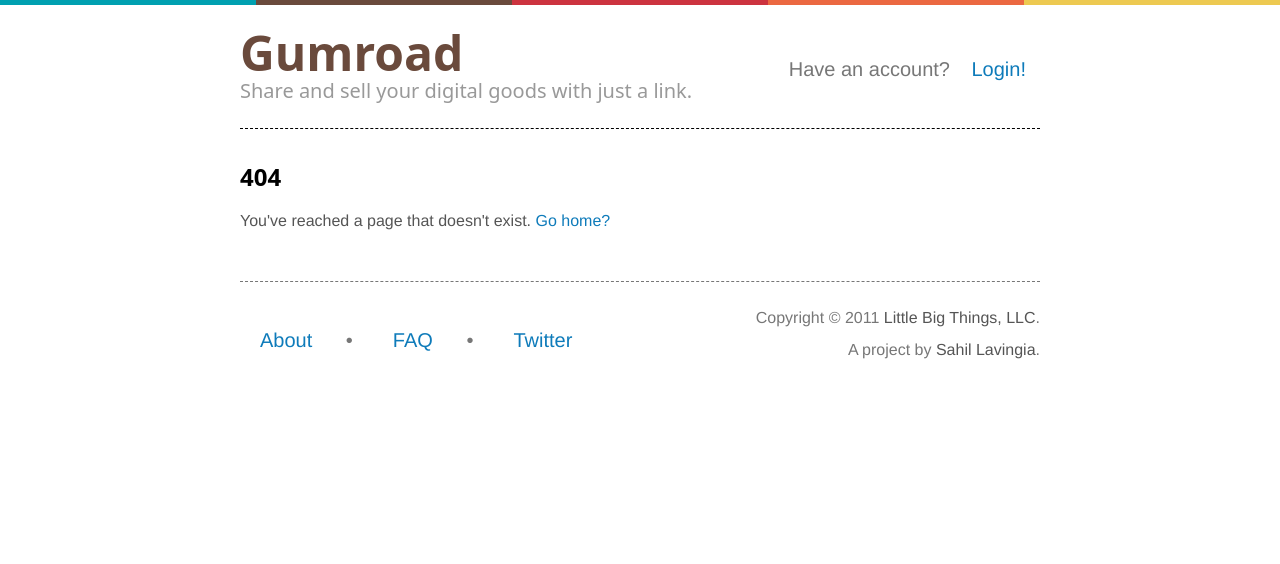
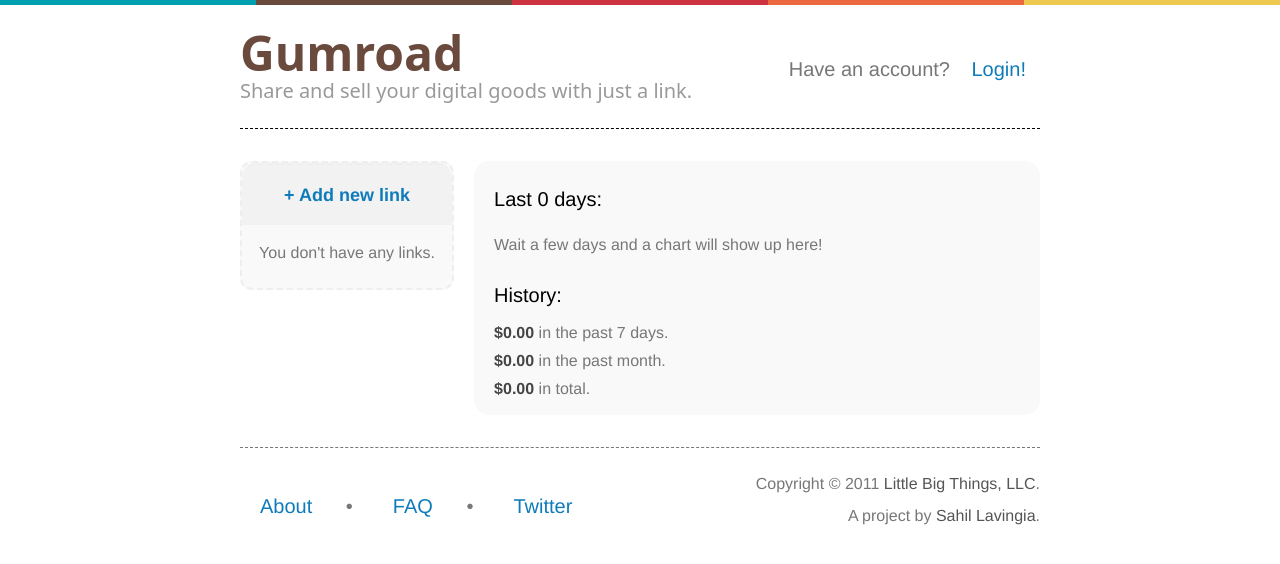
Before and after one commit to bhavyagada/gumroad-v1, a SvelteKit app: page /home in a window 1280 px wide. Before the commit this address had no page. Shown: the top 564 px of the page. Built offline with nearby package versions, Linux system fonts and the light colour scheme.

Commit message:
Start home page UI

```diff
--- /dev/null
+++ b/src/routes/home/+page.js
@@ -0,0 +1,6 @@
+export const load = () => {
+  return {
+    title: "Gumroad",
+    body_id: "app",
+  }
+}
--- /dev/null
+++ b/src/routes/home/+page.svelte
@@ -0,0 +1,45 @@
+<script>
+  // TODO: extract everything later into specific states
+  let show_error = false;
+  let error_message = "";
+  let number_of_days = 0;
+  let s = 's';
+  let chart_max = 0;
+  let show_chart = false;
+  let chart_numbers = 0;
+  let last_seven_days_purchase_total = 0;
+  let last_month_purchase_total = 0;
+  let purchase_total = 0;
+  let chart_src = `http://chart.apis.google.com/chart?chxr=0,0,${chart_max}&chf=bg,s,ffffff&chxt=y&chbh=a&chs=640x225&chco=CC333F,EB6841&cht=bvg&chds=0,${chart_max}&chd=t:${chart_numbers}`;
+</script>
+
+<div class="clear-both w-3/5 min-w-[800px] max-w-[960px] overflow-hidden mx-auto my-0 px-0 py-8">
+  <div class="flex justify-between">
+    <div class="bg-[#f9f9f9] w-[258px] h-[129px] border border-2 border-dashed border-[#eee] rounded-xl mr-5">
+      <button class="bg-[#f2f2f2] w-full font-bold text-lg text-[#0e7bba] p-4 rounded-tl-[15px] rounded-tr-[15px] border-t-2 border-t-[#eee] border-0 border-dashed hover:underline hover:text-[#0a547f] hover:cursor-pointer">+ Add new link</button>
+      <p class="clear-both overflow-hidden text-center my-4">You don't have any links.</p>
+    </div>
+    <div class="bg-[#f9f9f9] w-[680px] pl-5 pt-5 pb-2.5 px-0 rounded-[15px]">
+      {#if show_error}
+        <h3 class="error text-black text-xl mx-0 mt-1 mb-0">{ error_message }</h3>
+      {:else}
+        <h3 class="text-black font-medium text-xl mx-0 mt-1 mb-0">Last {number_of_days} day{s}:</h3>
+      {/if}
+
+      <div class="pt-5 pb-0">
+        {#if show_chart}
+          <img src={chart_src} width="640" height="225" alt="Sales Chart" />
+        {:else}
+          <p>Wait a few days and a chart will show up here!</p>
+        {/if}
+      </div>
+      <div class="mx-0 mt-2.5 mb-0">
+        <h4 class="font-medium text-black text-xl mt-6 mb-3 mx-0">History:</h4>
+        <p class="mx-0 my-1"><strong class="text-[#444]">${ last_seven_days_purchase_total || "0.00" }</strong> in the past 7 days.</p>
+        <p class="mx-0 my-1"><strong class="text-[#444]">${ last_month_purchase_total || "0.00" }</strong> in the past month.</p>
+        <p class="mx-0 my-1"><strong class="text-[#444]">${ purchase_total || "0.00" }</strong> in total.</p>
+      </div>
+      <div class="rainbow bar" id="loading-bar"></div>
+    </div>
+  </div>
+</div>
--- a/src/routes/login/+page.svelte
+++ b/src/routes/login/+page.svelte
@@ -1,6 +1,6 @@
 <div>
 	<div class="clear-both w-3/5 min-w-[800px] max-w-[960px] overflow-hidden mx-auto my-0 px-0 py-8">
-		<div id="main-page-form" class="bg-[#f9f9f9] w-[458px] border border-2 border-dashed border-[#eee] rounded-xl float-none mx-auto my-0">
+		<div class="bg-[#f9f9f9] w-[458px] border border-2 border-dashed border-[#eee] rounded-xl float-none mx-auto my-0">
 			<h2 class="font-sans text-[22px] text-[#333] font-semibold text-center mx-5 mt-5 mb-4">Login to your account:</h2>
 			<form action="/login" method="post" class="m-0">
 				<p class="clear-both overflow-hidden my-2.5 mx-5">
```
